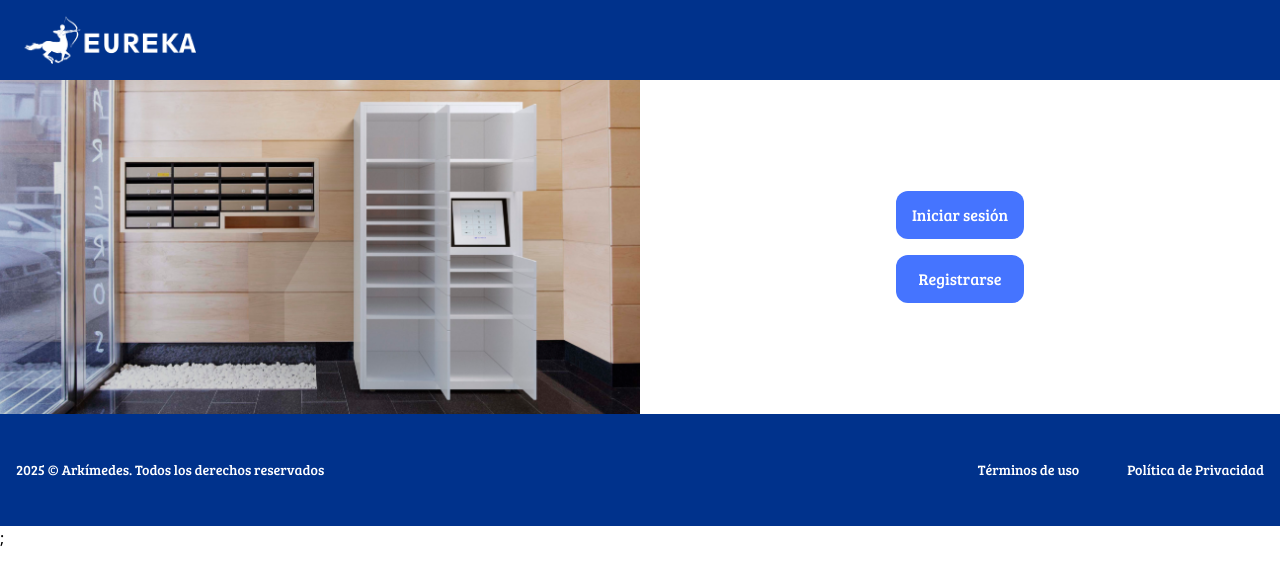
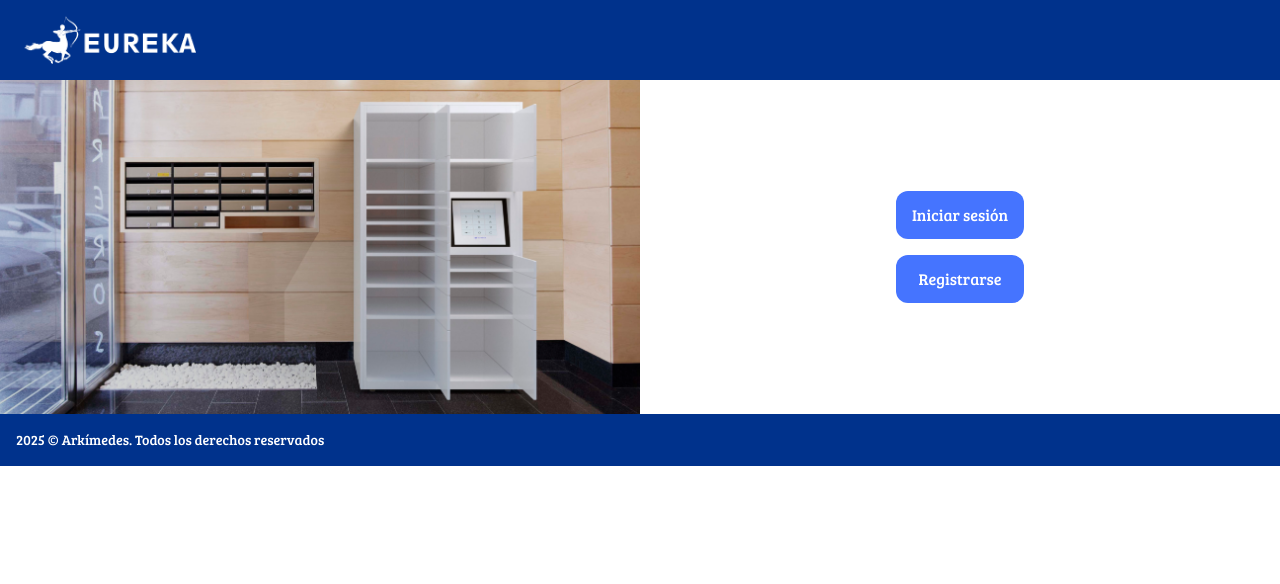
Before and after one commit to Ayuik/buzon-inteligente-FE-testing, a React (Vite) app: page / in a window 1280 px wide. Shown: the top 584 px of the page. Built offline with nearby package versions, Linux system fonts and the light colour scheme.

Commit message:
fixing problems en App.router and Footer

```diff
--- a/src/App.jsx
+++ b/src/App.jsx
@@ -3,7 +3,7 @@ import "./styles/styles.css";
 
 function App() {
 
-  return <AppRouter />;
+  return <AppRouter />
 }
 
-export default App;
+export default App
--- a/src/components/Footer.jsx
+++ b/src/components/Footer.jsx
@@ -2,16 +2,10 @@ import React from 'react';
 
 export const Footer = () => {
   return (
-    <footer className="bg-[#00328C] text-white text-center p-4 font-bree">
-      <div className="container mx-auto flex flex-col md:flex-row justify-between items-center  text-sm min-h-[80px]">
-        <div className="md:text-left text-center w-full md:w-1/2 mb-2 md:mb-0">
+      <footer className="flex flex-col md:flex-row justify-between items-center mb-0 text-sm w-screen bg-[#00328C] text-white text-center p-4 font-bree">
+        <div className="md:text-left items-center w-screen md:mb-0">
           <p>2025 © Arkímedes. Todos los derechos reservados</p>
         </div>
-        <div className="md:text-right text-center w-full md:w-1/2 flex justify-end gap-12">
-          <p>Términos de uso</p>
-          <p>Política de Privacidad</p>
-        </div>
-      </div>
     </footer>
   );
 };
--- a/src/routing/AppRouter.jsx
+++ b/src/routing/AppRouter.jsx
@@ -5,7 +5,7 @@ import { AuthProvider } from "../context/AuthProvider";
 export const AppRouter = () => {
   return(
     <AuthProvider>
-      <RouterProvider router={router} />;
+      <RouterProvider router={router} />
     </AuthProvider>
   )
 };
```
